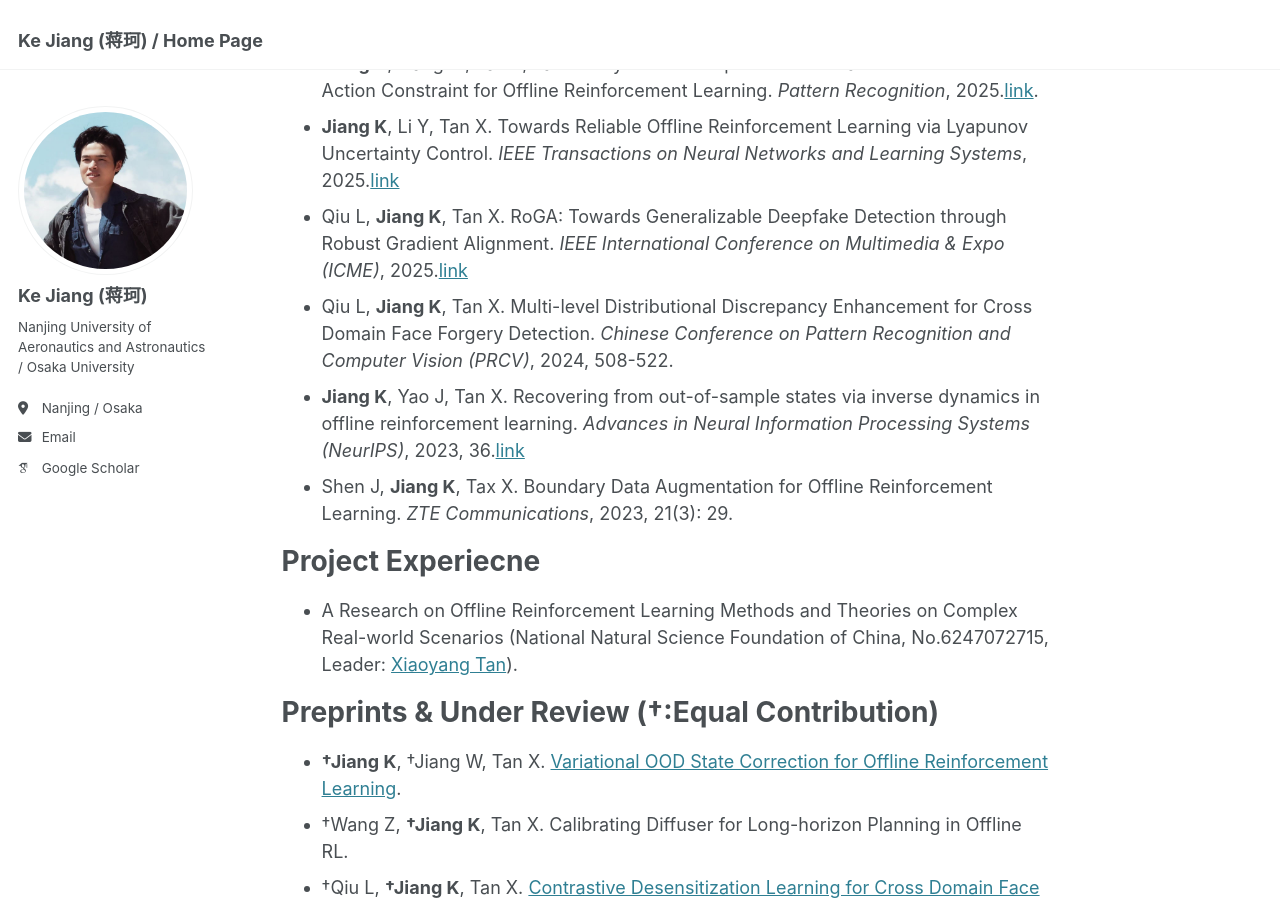
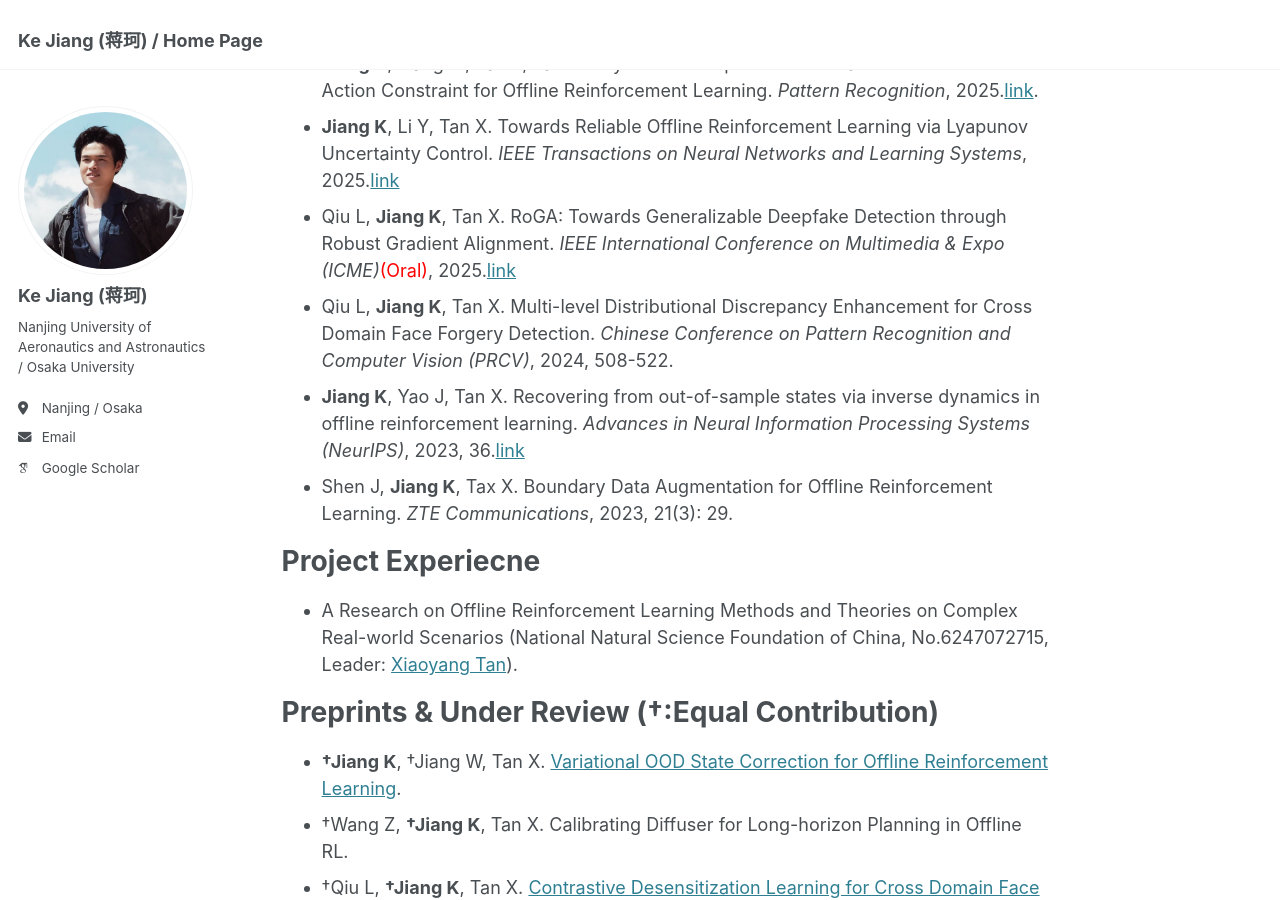
Before and after one commit to Jack10843/Jack10843.github.io, a Jekyll site: the page built from _pages/about.md, in a window 1280 px wide and 900 px high, scrolled down 1079 px. Built offline with Jekyll 4.4.1, drawn with Linux system fonts in a browser that asks for light colours; some web fonts are replaced.

Commit message:
Update about.md

```diff
--- a/_pages/about.md
+++ b/_pages/about.md
@@ -31,7 +31,7 @@ Publications
 ======
  - **Jiang K**, Jiang W, Yao L, Tan X. Beyond Non-Expert Demonstrations: Outcome-Driven Action Constraint for Offline Reinforcement Learning. *Pattern Recognition*, 2025.[link](https://arxiv.org/abs/2504.01719).
  - **Jiang K**, Li Y, Tan X. Towards Reliable Offline Reinforcement Learning via Lyapunov Uncertainty Control. *IEEE Transactions on Neural Networks and Learning Systems*, 2025.[link](https://doi.org/10.1109/TNNLS.2025.3616159)
- - Qiu L, **Jiang K**, Tan X. RoGA: Towards Generalizable Deepfake Detection through Robust Gradient Alignment. *IEEE International Conference on Multimedia & Expo (ICME)*, 2025.[link](https://arxiv.org/abs/2505.20653)
+ - Qiu L, **Jiang K**, Tan X. RoGA: Towards Generalizable Deepfake Detection through Robust Gradient Alignment. *IEEE International Conference on Multimedia & Expo (ICME)*<span style="color:red">(Oral)</span>, 2025.[link](https://arxiv.org/abs/2505.20653)
  - Qiu L, **Jiang K**, Tan X. Multi-level Distributional Discrepancy Enhancement for Cross Domain Face Forgery Detection. *Chinese Conference on Pattern Recognition and Computer Vision (PRCV)*, 2024, 508-522.
  - **Jiang K**, Yao J, Tan X. Recovering from out-of-sample states via inverse dynamics in offline reinforcement learning. *Advances in Neural Information Processing Systems (NeurIPS)*, 2023, 36.[link](https://proceedings.neurips.cc/paper_files/paper/2023/file/7a0f7e9d9b42b26e5bfc9ba4c6e5287c-Paper-Conference.pdf)
  - Shen J, **Jiang K**, Tax X. Boundary Data Augmentation for Offline Reinforcement Learning. *ZTE Communications*, 2023, 21(3): 29.
```
